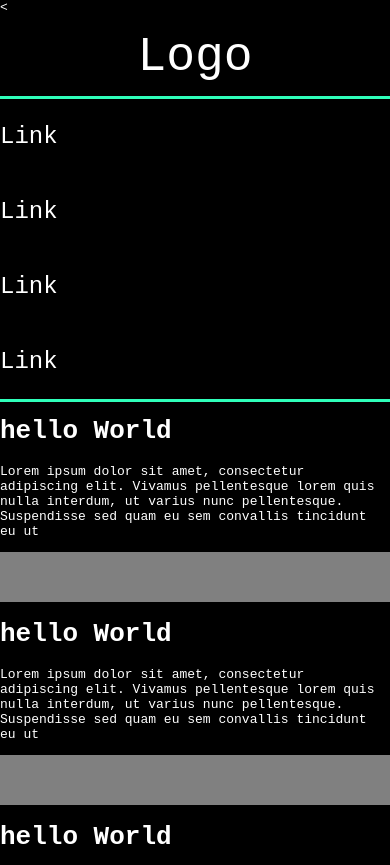
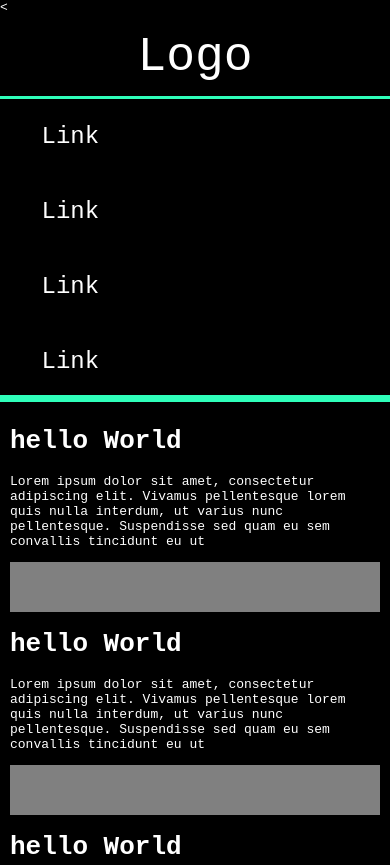
Before and after one commit to Iviv122/responsivepage, a plain HTML site: page index.html in a window 390 px wide. Shown: the top 865 px of the page. Drawn offline with Linux system fonts and the light colour scheme.

Commit message:
Update style.css

```diff
--- a/style.css
+++ b/style.css
@@ -14,24 +14,34 @@ header{
     font-size: 48px;
 }
 nav{
-    display: flex;
-    justify-content: space-around;
+    display: grid;
+    grid: auto/ auto auto auto auto;
+    grid-row: 1;
+    grid-column: 4;
     font-size: 24px;
     outline: 3px solid rgb(47, 255, 186);
     grid-area: 5 / 1 / span 2 / span 3;
 }
+.link{
+    text-align: center;
+}
 .container{
-    display: flex;
+    display: grid;
     grid-area: 7 / 1 / span 2 / span 3;
 }
-.column{
+.column1{
     outline: 4px solid rgb(47,255,186);
     padding: 10px;
-    flex-direction: column;
+    grid-area:1/1;
 }
+.column2{
+    outline: 4px solid rgb(47,255,186);
+    padding: 10px;
+    grid-area:1/2;
+}
+
 footer{
-    display: flex;
-    justify-content: space-around;
+    text-align: center;
     padding: 50px;
     font-size: 24px;
     outline: 3px solid rgb(47,255,186);
@@ -47,9 +57,21 @@ footer{
     min-height: 50px;
 }
 @media screen and (max-width: 980px) {
-    .container, nav {
-        flex:100%;
-        flex-direction: column;
-        flex-wrap: wrap;
-    }
-  }
+.column1{
+    outline: 4px solid rgb(47,255,186);
+    padding: 10px;
+    grid-area:1/1;
+}
+.column2{
+    outline: 4px solid rgb(47,255,186);
+    padding: 10px;
+    grid-area:2/1;
+}
+.nav{
+    grid: auto auto auto auto /auto;
+}
+.link{
+    grid-area:span 1/1;
+}
+
+}
```
